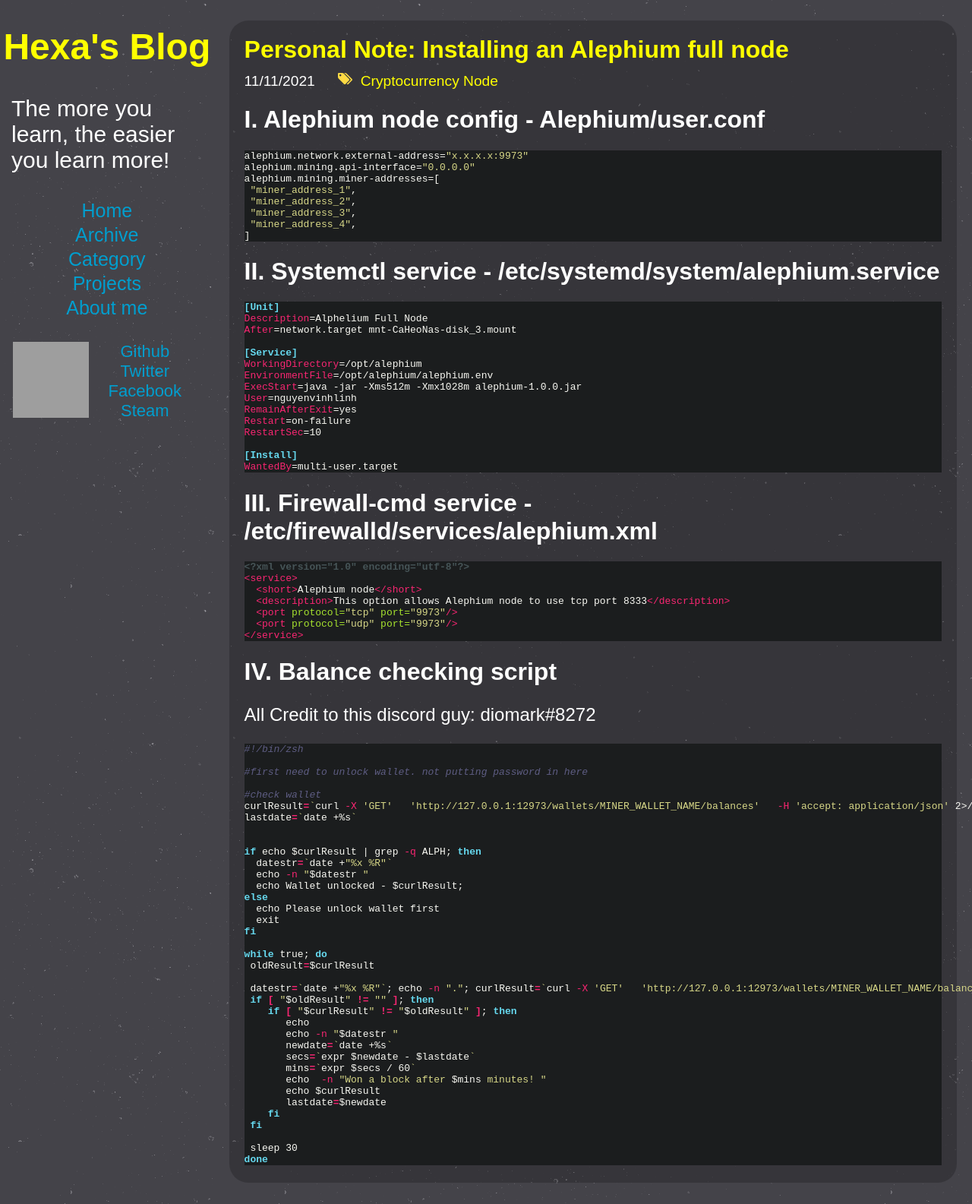
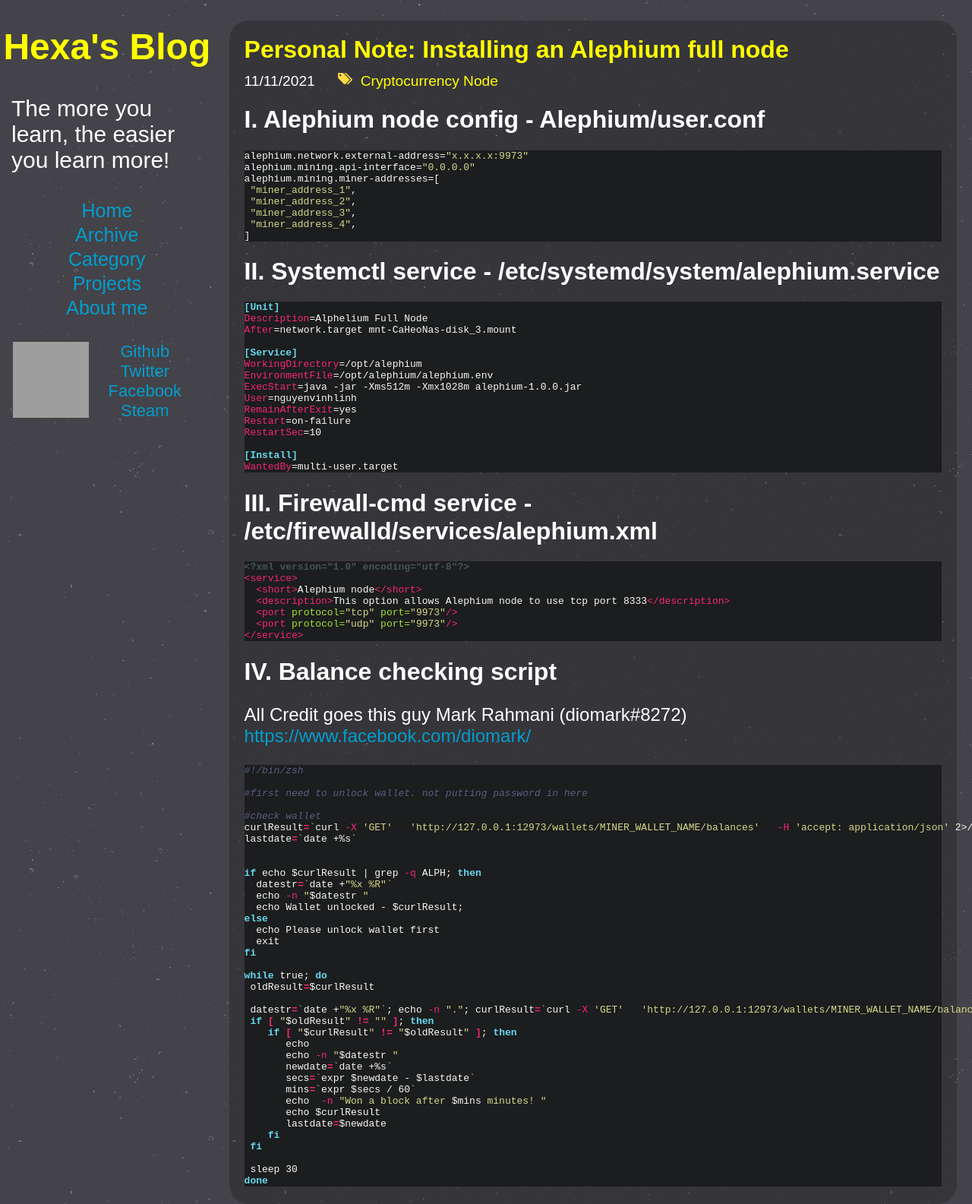
Before and after one commit to nguyenvinhlinh/nguyenvinhlinh.github.io, a Jekyll site: the page built from _posts/2021-11-10-Installing-an-Alephium-full-node.md, in a window 1280 px wide. Shown: the whole page at 76% size. Built offline with Jekyll 4.4.1, drawn with Linux system fonts in a browser that asks for light colours; grey boxes are pictures that could not be loaded.

Commit message:
update credit

````diff
--- a/_posts/2021-11-10-Installing-an-Alephium-full-node.md
+++ b/_posts/2021-11-10-Installing-an-Alephium-full-node.md
@@ -53,7 +53,8 @@ WantedBy=multi-user.target
 ```
 
 # IV. Balance checking script
-All Credit to this discord guy: diomark#8272
+All Credit goes this guy Mark Rahmani (diomark#8272) [https://www.facebook.com/diomark/](https://www.facebook.com/diomark/)
+
 ```sh
 #!/bin/zsh
 
````
